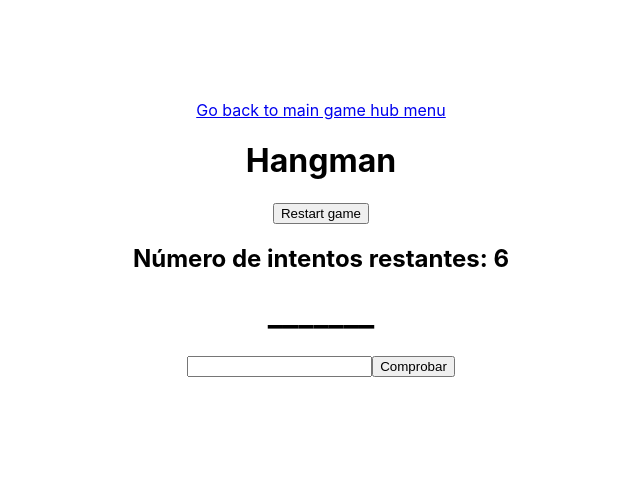
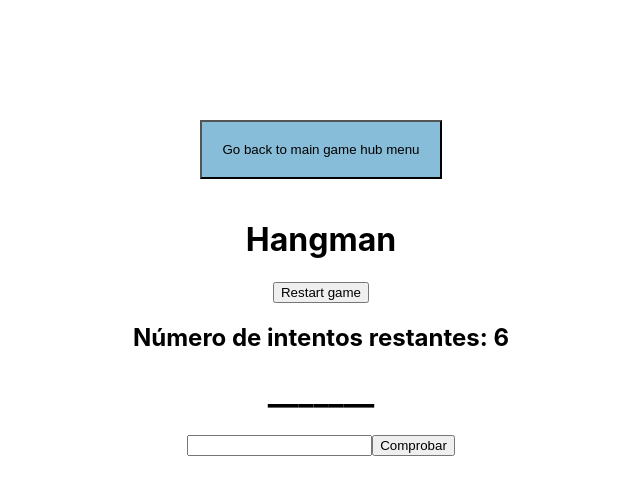
Before and after one commit to cparradoc/react, a React (Create React App) app in the folder game_hub/: page /hangman in a window 1280 px wide. Shown: the top 494 px of the page, without its empty margins (319-959 px from the left). Built offline with nearby package versions, Linux system fonts and the light colour scheme.

Commit message:
change buttons style

```diff
--- a/game_hub/src/components/Hangman/Hangman.js
+++ b/game_hub/src/components/Hangman/Hangman.js
@@ -66,7 +66,7 @@ export const Hangman = () => {
 
   return (
       <div>
-      <Link to="/">Go back to main game hub menu</Link>
+      <Link to="/"><button style={{background: "#87bdd8", color: "black", margin: "20px", padding: "20px"}}>Go back to main game hub menu</button></Link>
         <h1>Hangman</h1>
 
         <button onClick={restartGame}>Restart game</button>
--- a/game_hub/src/components/Home/Home.js
+++ b/game_hub/src/components/Home/Home.js
@@ -8,9 +8,9 @@ export const Home = () => {
         <h1>Welcome to Game Hub!</h1>
         <h2>Juegos:</h2>
         <div className ="nav">
-          <button style={{background: "#b5e7a0", color: "black", margin: "20px", padding: "20px"}}><Link to="/tictactoe">Go to Tictactoe</Link></button>
-          <button style={{background: "#ffef96", color: "black", margin: "20px", padding: "20px"}}><Link to="/hangman">Go to Hangman</Link></button>
-          <button style={{background: "#f4a688", color: "black", margin: "20px", padding: "20px"}}><Link to="/sudoku">Go to Sudoku</Link></button>
+          <Link to="/tictactoe"><button style={{background: "#b5e7a0", color: "black", margin: "20px", padding: "20px"}}>Go to Tictactoe</button></Link>
+          <Link to="/hangman"><button style={{background: "#ffef96", color: "black", margin: "20px", padding: "20px"}}>Go to Hangman</button></Link>
+          <Link to="/sudoku"><button style={{background: "#f4a688", color: "black", margin: "20px", padding: "20px"}}>Go to Sudoku</button></Link>
         </div>
     </div>
   );
--- a/game_hub/src/components/Sudoku/Sudoku.js
+++ b/game_hub/src/components/Sudoku/Sudoku.js
@@ -120,7 +120,7 @@ export const Sudoku = () => {
 
   return (
     <div>
-      <Link to="/">Go back to main game hub menu</Link>
+      <Link to="/"><button style={{background: "#87bdd8", color: "black", margin: "20px", padding: "20px"}}>Go back to main game hub menu</button></Link>
       <h1>Sudoku</h1>
       <button style={{margin: "20px"}} onClick={restartGame}>Restart game</button>
       {wrongSudoku? (
--- a/game_hub/src/components/Tictactoe/Tictactoe.js
+++ b/game_hub/src/components/Tictactoe/Tictactoe.js
@@ -100,7 +100,7 @@ export const Tictactoe = () => {
 
   return (
     <div>
-      <Link to="/">Go back to main game hub menu</Link>
+      <Link to="/"><button style={{background: "#87bdd8", color: "black", margin: "20px", padding: "20px"}}>Go back to main game hub menu</button></Link>
       <h1>Tictactoe</h1>
 
       {isStarted? (
```
